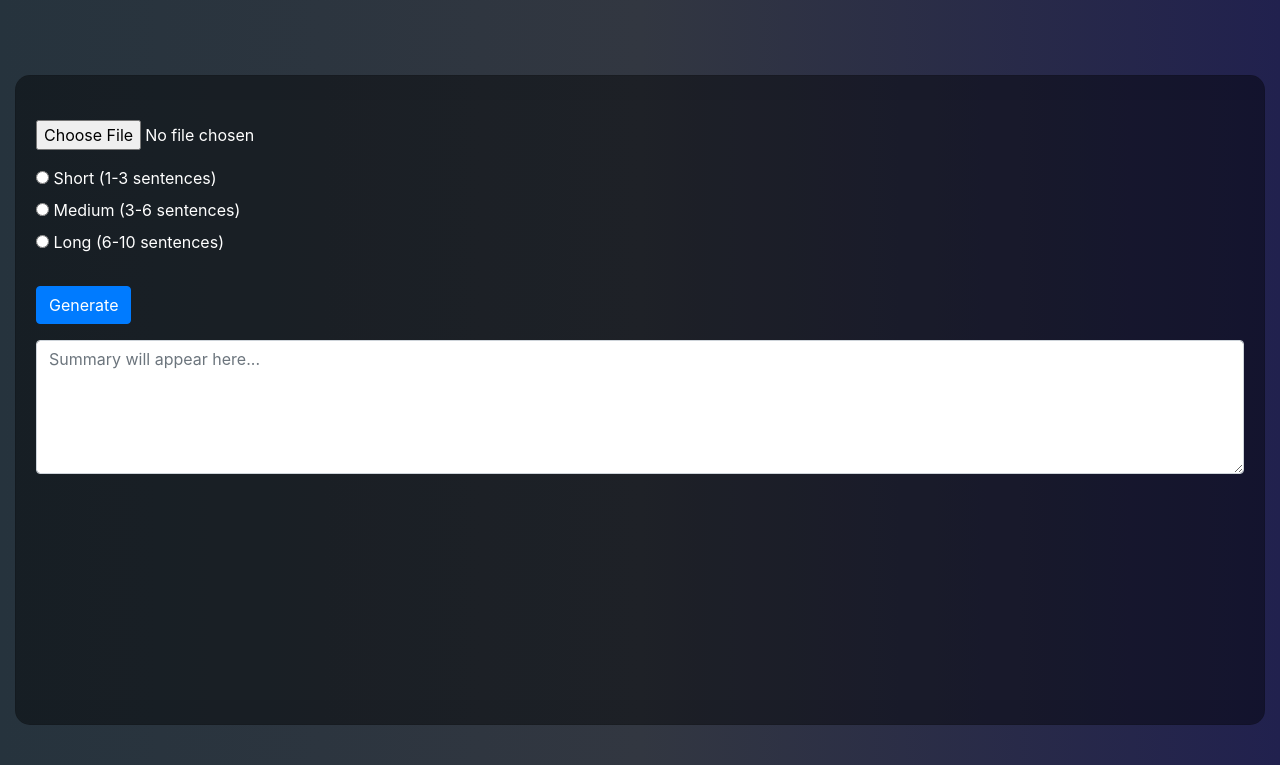
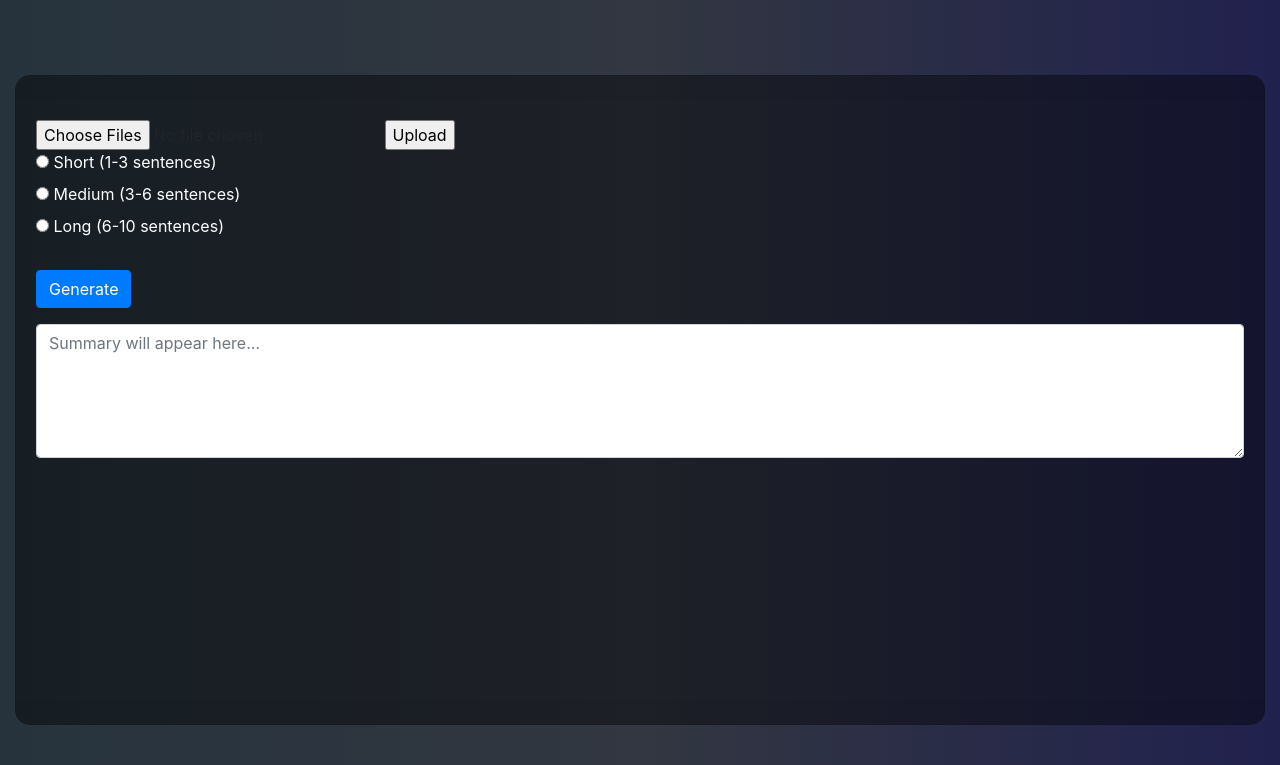
Before and after one commit to schumbar/CMPE256_Team_Project, a Flask app: page / in a window 1280 px wide. Shown: the top 765 px of the page. Run offline with Flask 3, Linux system fonts and the light colour scheme; parts of the project's set-up code (start-up, migrations or seed data) failed here and were passed over; some libraries are stand-ins or nearby versions.

Commit message:
dhruval/sajal worked on file upload code

```diff
--- a/flask_app/app.py
+++ b/flask_app/app.py
@@ -1,5 +1,6 @@
 from flask import Flask, render_template, request
 import summarizer
+import os
 
 app = Flask(__name__)
 
@@ -12,6 +13,27 @@ def submit_query():
     user_query = request.form['user_query']
     response = summarizer.get_response(user_query)
     return render_template('response.html', response=response)
+
+@app.route('/upload_files', methods=['POST'])
+def upload_files():
+    # Check if the post request has the file part
+    if 'files[]' not in request.files:
+        return 'No file part in the request'
+
+    files = request.files.getlist('files[]')
+
+    # Check if the user has selected files
+    if not files or files[0].filename == '':
+        return 'No files selected'
+
+    for file in files:
+        if file:
+            # Save each file to a specific path
+            filename = file.filename
+            save_path = os.path.join('/Users/schumbar/Desktop/team_projects/CMPE256/CMPE256_Team_Project/flask_app/Data/PDF/', filename)
+            file.save(save_path)
+
+    return render_template('index.html')
 
 @app.route('/generate_summary', methods=['POST'])
 def generate_summary():
--- a/flask_app/summarizer.py
+++ b/flask_app/summarizer.py
@@ -17,6 +17,7 @@ nltk.download('stopwords')
 
 # Path where the PDFs Reside
 directory_path = "/Users/schumbar/Desktop/team_projects/CMPE256/CMPE256_Team_Project/flask_app/Data/PDF"
+OPENAI_API_KEY = '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'
 
 def list_filenames(directory):
     try:
--- a/flask_app/templates/index.html
+++ b/flask_app/templates/index.html
@@ -36,12 +36,13 @@
               <!-- Header content here -->
             </div>
             <div class="card-body msg_card_body">
-              <!-- Upload document -->
-              <form id="uploadForm" enctype="multipart/form-data">
-                <input type="file" name="document" class="mb-3" style="color: white;">
+
+              <form action="/upload_files" method="post" enctype="multipart/form-data">
+                <input type="file" name="files[]" multiple>
+                <input type="submit" value="Upload">
                 <br>
-                <!-- [Radio buttons and other elements] -->
             </form>
+
                 <!-- Radio buttons for summary length -->
                 <!-- Radio buttons for summary length -->
                 <div>
```
